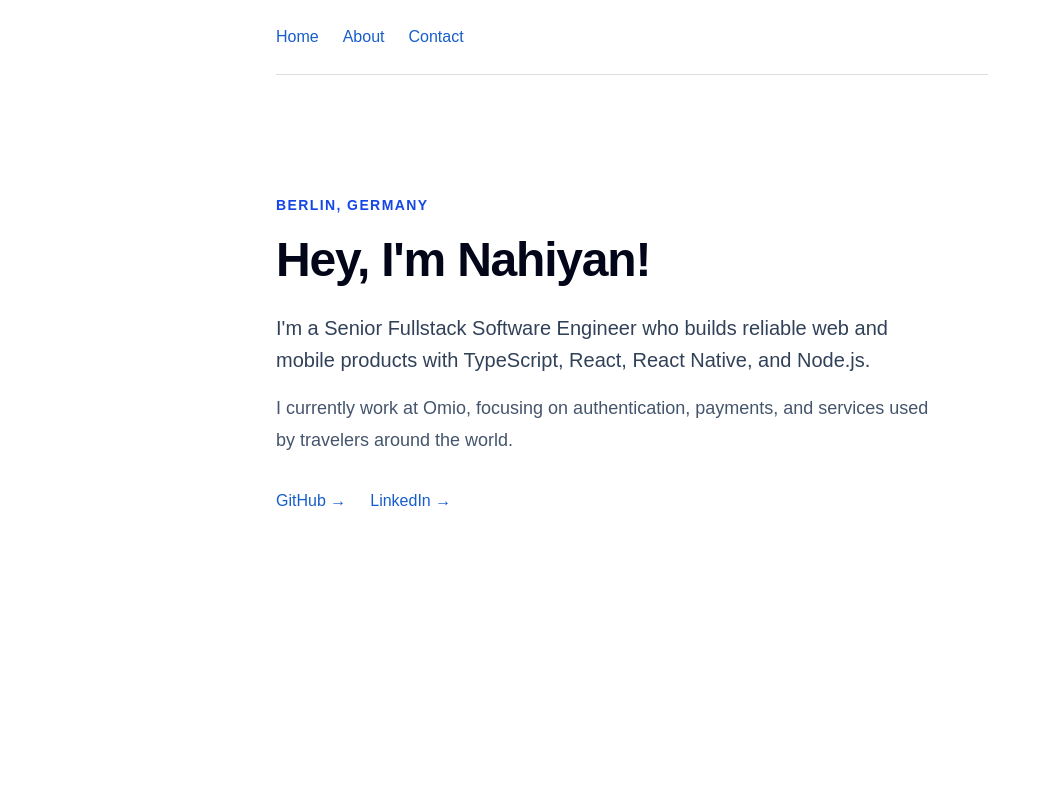
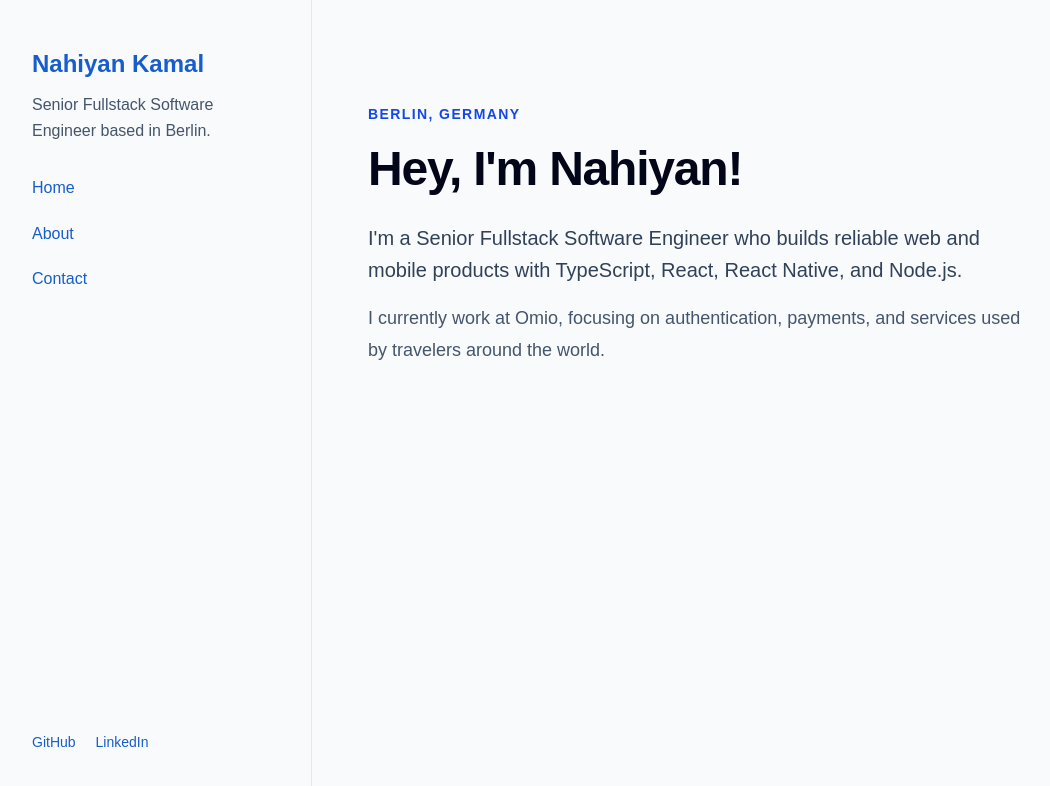
Before and after one commit to ayonious/oyon-portfolio, a Next.js app: page / in a window 1280 px wide. Shown: the top 786 px of the page, without its empty margins (8-1058 px from the left). Built offline with nearby package versions, Linux system fonts and the light colour scheme.

Commit message:
feat: add split portfolio layout

```diff
--- a/app/globals.css
+++ b/app/globals.css
@@ -5,24 +5,10 @@
 }
 
 body {
-  max-width: 760px;
-  margin: 0 auto;
-  padding: 0 24px;
   color: #222;
-  background: #fff;
+  background: #f8fafc;
   font-family: Arial, Helvetica, sans-serif;
   line-height: 1.6;
-}
-
-header {
-  padding: 24px 0;
-  border-bottom: 1px solid #ddd;
-}
-
-nav {
-  display: flex;
-  flex-wrap: wrap;
-  gap: 24px;
 }
 
 a {
@@ -34,10 +20,6 @@ a:hover {
   text-decoration-thickness: 2px;
 }
 
-main {
-  padding: 40px 0;
-}
-
 h1 {
   margin-top: 0;
   line-height: 1.2;
--- a/app/layout.tsx
+++ b/app/layout.tsx
@@ -1,6 +1,6 @@
 import type { Metadata } from "next";
 import type { ReactNode } from "react";
-import Link from "next/link";
+import ProfileSidebar from "../components/ProfileSidebar";
 import "./globals.css";
 
 export const metadata: Metadata = {
@@ -13,14 +13,12 @@ export default function RootLayout({ children }: { children: ReactNode }) {
   return (
     <html lang="en">
       <body>
-        <header>
-          <nav aria-label="Main navigation">
-            <Link href="/">Home</Link>
-            <Link href="/about">About</Link>
-            <Link href="/contact">Contact</Link>
-          </nav>
-        </header>
-        <main>{children}</main>
+        <div className="lg:grid lg:h-screen lg:grid-cols-[320px_minmax(0,1fr)] lg:overflow-hidden">
+          <ProfileSidebar />
+          <main className="px-6 py-6 lg:h-screen lg:overflow-y-auto lg:px-14 lg:py-10">
+            {children}
+          </main>
+        </div>
       </body>
     </html>
   );
--- a/app/page.tsx
+++ b/app/page.tsx
@@ -1,26 +1,5 @@
+import Introduction from "../components/home/Introduction";
+
 export default function HomePage() {
-  return (
-    <section className="max-w-2xl py-12 sm:py-20">
-      <p className="mb-4 text-sm font-semibold uppercase tracking-widest text-blue-700">
-        Berlin, Germany
-      </p>
-      <h1 className="text-4xl font-bold tracking-tight text-slate-950 sm:text-5xl">
-        Hey, I&apos;m Nahiyan!
-      </h1>
-      <p className="mt-6 text-xl leading-8 text-slate-700">
-        I&apos;m a Senior Fullstack Software Engineer who builds reliable web and
-        mobile products with TypeScript, React, React Native, and Node.js.
-      </p>
-      <p className="mt-4 text-lg leading-8 text-slate-600">
-        I currently work at Omio, focusing on authentication, payments, and
-        services used by travelers around the world.
-      </p>
-      <div className="mt-8 flex gap-6 font-medium">
-        <a href="https://github.com/ayonious">GitHub →</a>
-        <a href="https://www.linkedin.com/in/nahiyan-kamal-0782743a">
-          LinkedIn →
-        </a>
-      </div>
-    </section>
-  );
+  return <Introduction />;
 }
--- /dev/null
+++ b/components/ProfileSidebar.tsx
@@ -0,0 +1,31 @@
+import Link from "next/link";
+
+export default function ProfileSidebar() {
+  return (
+    <aside className="border-b border-slate-200 px-6 py-8 lg:h-screen lg:border-r lg:border-b-0 lg:px-10 lg:py-12">
+      <div className="flex h-full flex-col">
+        <div>
+          <Link className="text-2xl font-bold text-slate-950 no-underline" href="/">
+            Nahiyan Kamal
+          </Link>
+          <p className="mt-3 max-w-xs text-slate-600">
+            Senior Fullstack Software Engineer based in Berlin.
+          </p>
+        </div>
+
+        <nav aria-label="Main navigation" className="mt-8 flex flex-wrap gap-5 lg:flex-col">
+          <Link href="/">Home</Link>
+          <Link href="/about">About</Link>
+          <Link href="/contact">Contact</Link>
+        </nav>
+
+        <div className="mt-8 flex gap-5 text-sm font-medium lg:mt-auto">
+          <a href="https://github.com/ayonious">GitHub</a>
+          <a href="https://www.linkedin.com/in/nahiyan-kamal-0782743a">
+            LinkedIn
+          </a>
+        </div>
+      </div>
+    </aside>
+  );
+}
--- /dev/null
+++ b/components/home/Introduction.tsx
@@ -0,0 +1,20 @@
+export default function Introduction() {
+  return (
+    <section className="max-w-2xl py-8 sm:py-16">
+      <p className="mb-4 text-sm font-semibold uppercase tracking-widest text-blue-700">
+        Berlin, Germany
+      </p>
+      <h1 className="text-4xl font-bold tracking-tight text-slate-950 sm:text-5xl">
+        Hey, I&apos;m Nahiyan!
+      </h1>
+      <p className="mt-6 text-xl leading-8 text-slate-700">
+        I&apos;m a Senior Fullstack Software Engineer who builds reliable web and
+        mobile products with TypeScript, React, React Native, and Node.js.
+      </p>
+      <p className="mt-4 text-lg leading-8 text-slate-600">
+        I currently work at Omio, focusing on authentication, payments, and
+        services used by travelers around the world.
+      </p>
+    </section>
+  );
+}
```
Also changed, not shown: 2 other files (tests, documents, lock files or other folders).
